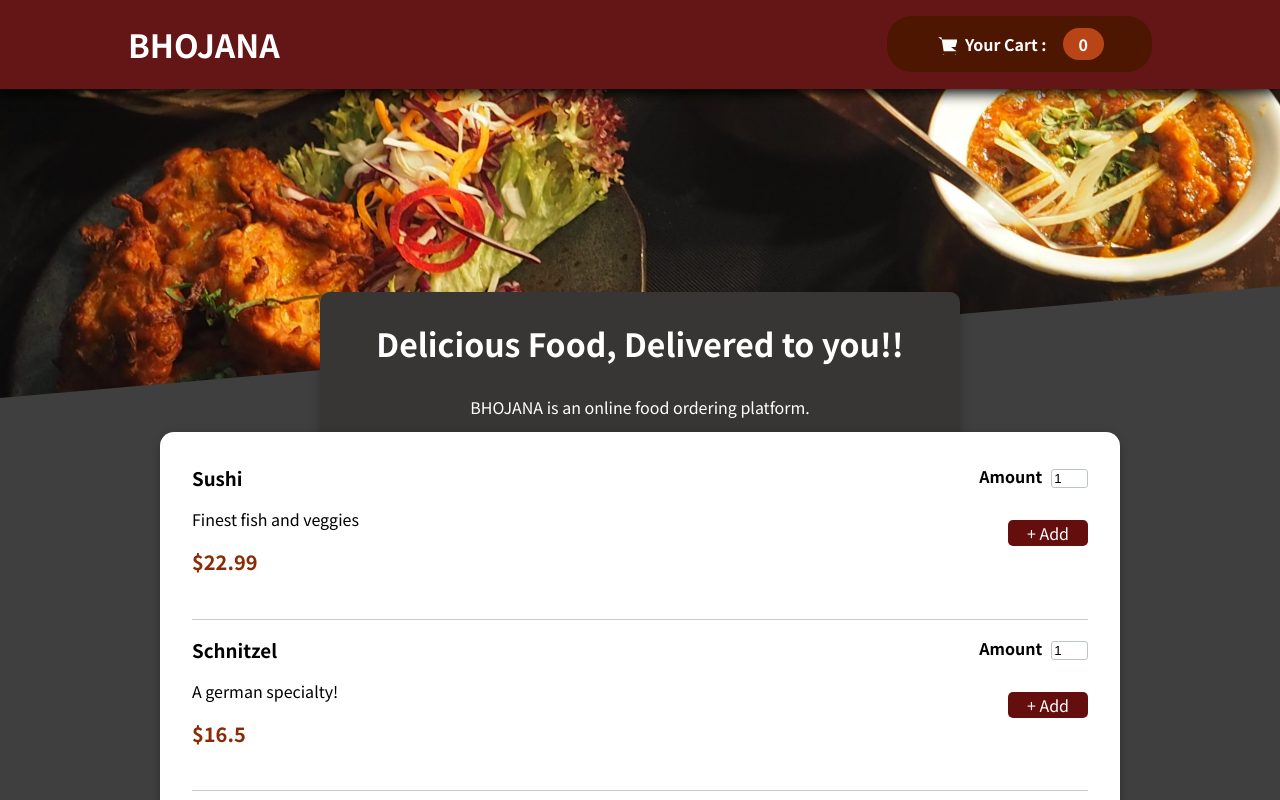
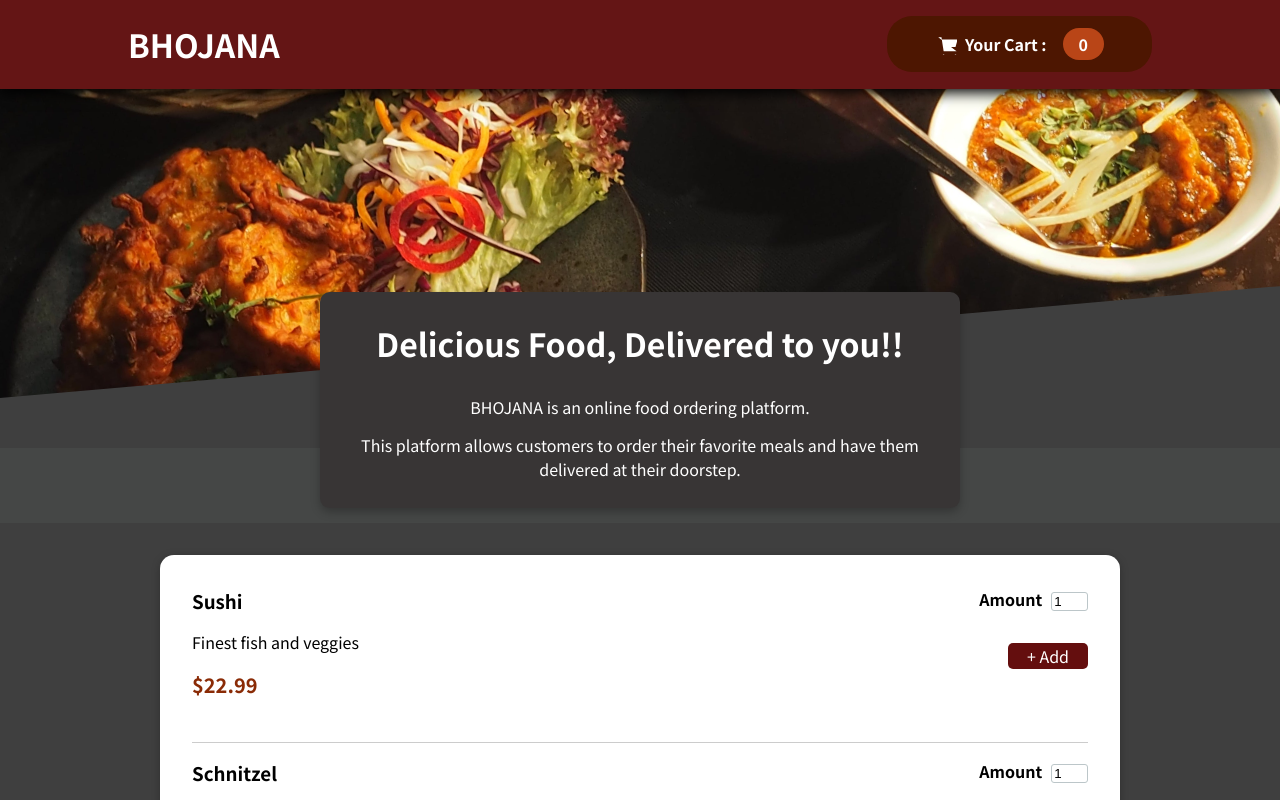
Before and after one commit to vardhan1832/BhojanaRestaurantApp, a React (Create React App) app: page / in a window 1280 px wide. Shown: the top 800 px of the page. Built offline with nearby package versions, Linux system fonts and the light colour scheme.

Commit message:
added title

```diff
--- a/src/components/Meals/Meals.css
+++ b/src/components/Meals/Meals.css
@@ -5,5 +5,13 @@
     background-color: white;
     border-radius: 15px;
     margin: 0 auto;
+    margin-top: 1rem;
+}
+.menu{
+    margin: 0.5rem auto;
     margin-top: 3rem;
+    text-align: center;
+    color: white;
+    padding: 1.25rem;
+    background-color: rgb(69, 71, 70);
 }
--- a/src/components/Meals/Meals.js
+++ b/src/components/Meals/Meals.js
@@ -7,6 +7,7 @@ const Meals = ()=>{
     return (
         <React.Fragment>
             <Summary/>
+            <h2 className="menu">BHOJANA'S AVAILABLE</h2>
             <AvailableMeals/>
         </React.Fragment>
     )
```
